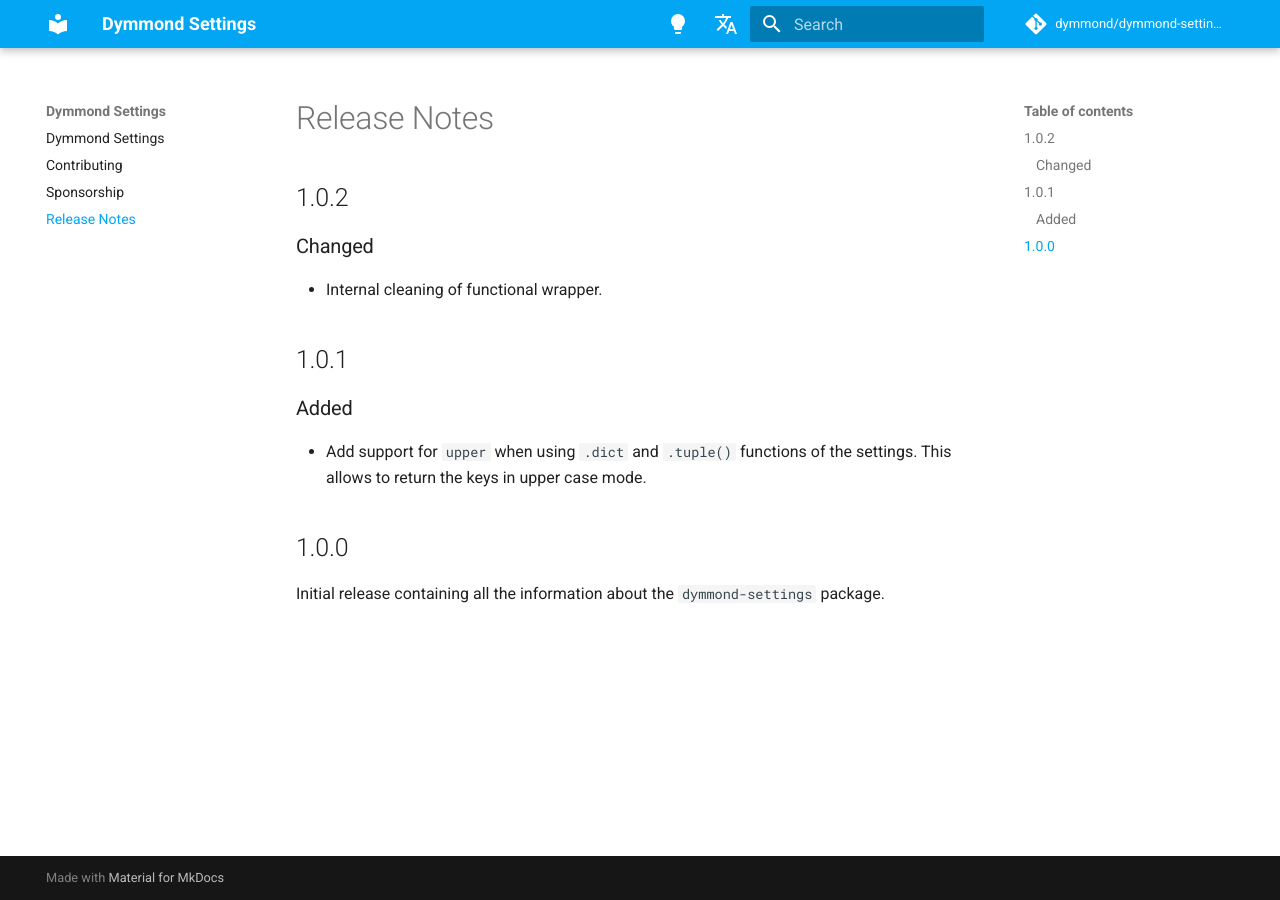
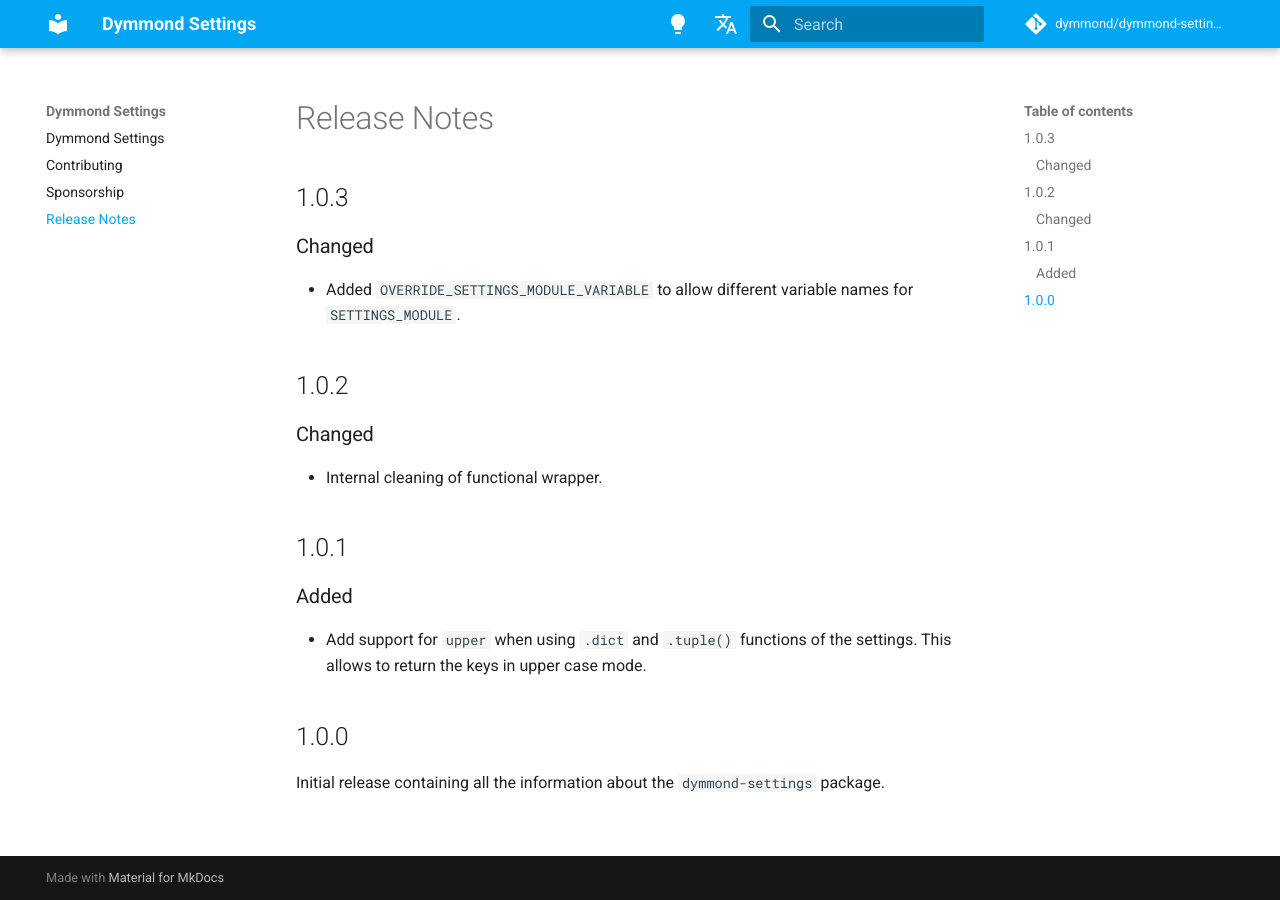
Before and after one commit to dymmond/dymmond-settings, an MkDocs documentation site: the page built from docs/release-notes.md, in a window 1280 px wide. Built offline with MkDocs 1.6.1 and Material for MkDocs 9.7.7, drawn with Linux system fonts in a browser that asks for light colours; comment, search, counter and statistics services are not loaded.

Commit message:
Fix release notes

```diff
--- a/docs/release-notes.md
+++ b/docs/release-notes.md
@@ -1,4 +1,10 @@
 # Release Notes
+
+## 1.0.3
+
+### Changed
+
+- Added `OVERRIDE_SETTINGS_MODULE_VARIABLE` to allow different variable names for `SETTINGS_MODULE`.
 
 ## 1.0.2
 
--- a/dymmond_settings/__init__.py
+++ b/dymmond_settings/__init__.py
@@ -1,4 +1,4 @@
-__version__ = "1.0.2"
+__version__ = "1.0.3"
 
 from .base import Settings
 from .conf import settings
```
